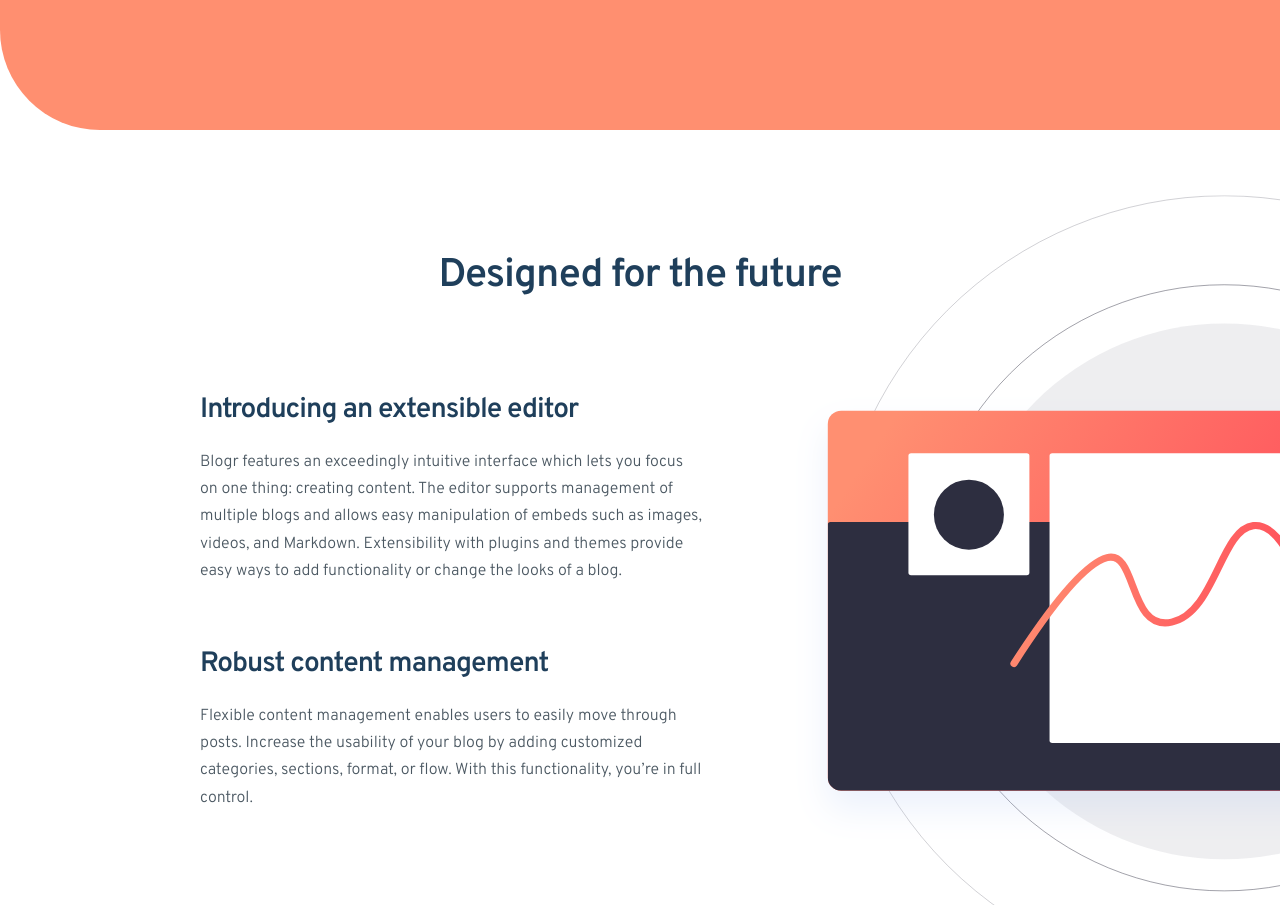
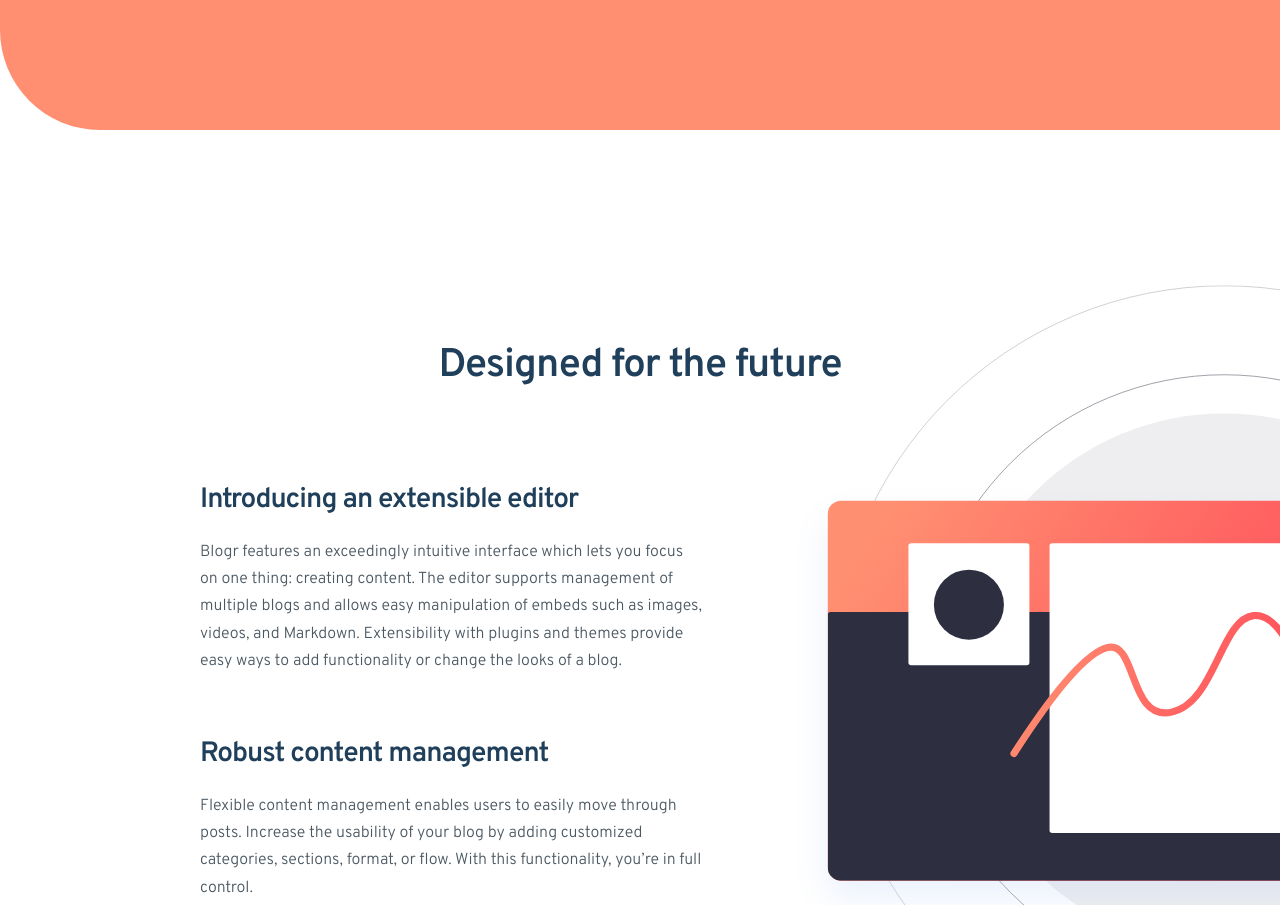
Before and after one commit to zshawdev/blogr, a plain HTML site: page index.html in a window 1280 px wide. Shown: the part 520-1425 px from the top of the page. Drawn offline with Linux system fonts and the light colour scheme.

Commit message:
Add additional vertical padding to design section

```diff
--- a/css/style.css
+++ b/css/style.css
@@ -109,7 +109,8 @@
 ///DESIGN SECTION
 */
 .section-design {
-    padding: 12.6rem 0;
+    /* extra bottom padding, for now, unveils image's bottom detail */
+    padding: 21.6rem 0 31.6rem;
     max-width: 144rem;
     /* due to large height of image, needed */
     overflow-y: hidden;
```
Also changed, not shown: index.html (+0 -1 lines).
